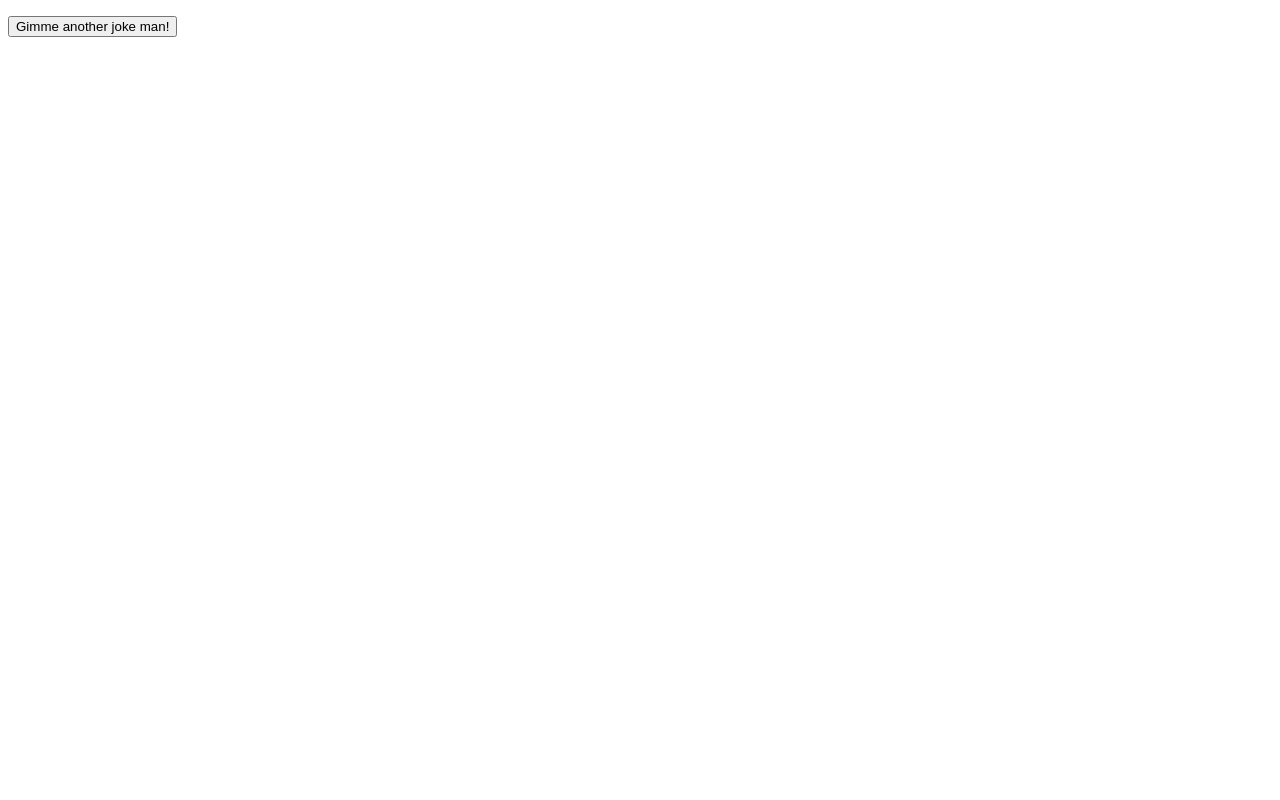
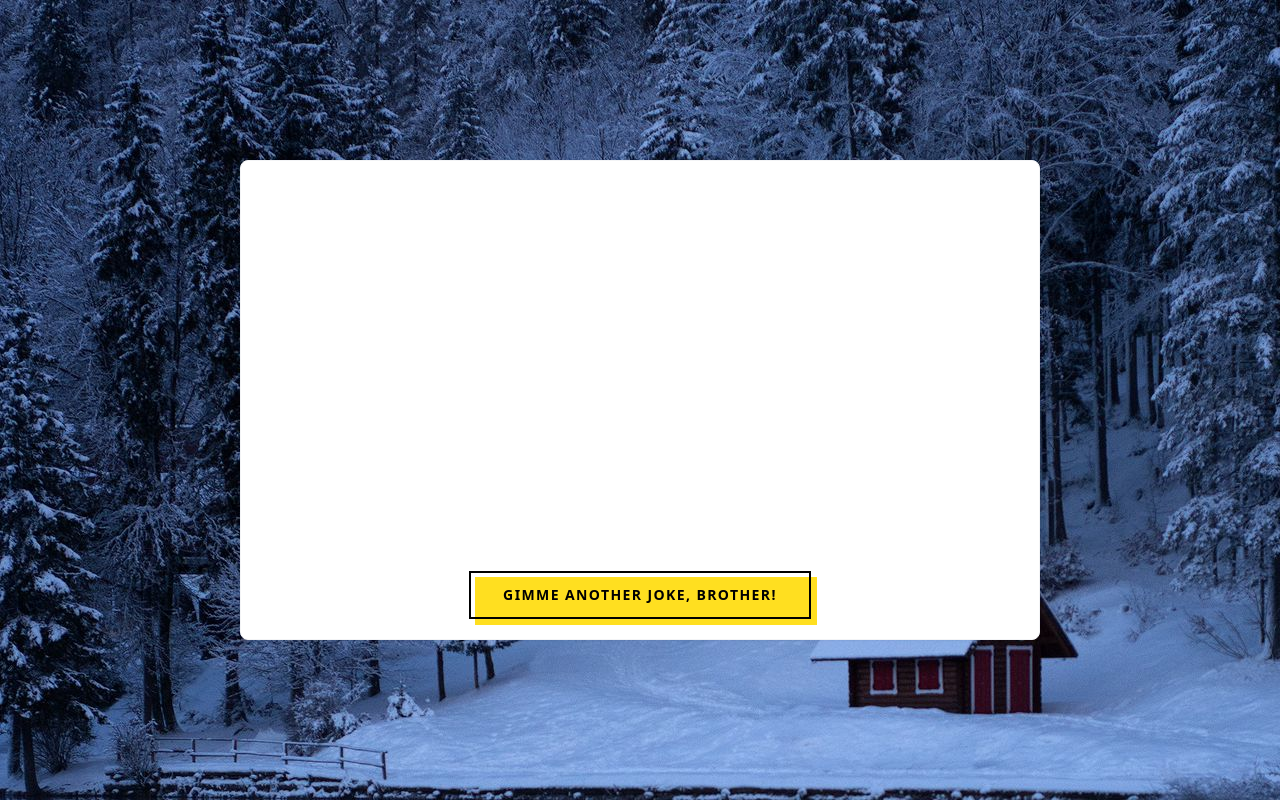
Before and after one commit to isaacmg-bit/Sprint_4, a website built with Vite: page index.html in a window 1280 px wide. Built offline with nearby package versions, Linux system fonts and the light colour scheme; no server answers.

Commit message:
feat: added simple layout

```diff
--- a/index.html
+++ b/index.html
@@ -4,11 +4,47 @@
     <meta charset="UTF-8" />
     <meta name="viewport" content="width=device-width, initial-scale=1.0" />
     <title>Dad jokes</title>
+    <link href="./src/style.css" rel="stylesheet" />
   </head>
-  <body>
-    <p id="jokebox"></p>
-    <button type="button">Gimme another joke man!</button>
+  <body
+    class="h-screen flex flex-col items-center justify-center bg-[url('../assets/img/background.jpg')]"
+  >
+    <div
+      class="flex flex-col justify-between rounded-lg border border-gray-100 bg-white shadow-xs dark:border-gray-800 dark:bg-gray dark:shadow-gray-700/25 w-200 h-120"
+    >
+      <div class="p-4 sm:p-6">
+        <h3
+          class="text-lg font-medium text-gray-900 dark:text-white text-center mt-0"
+        >
+          <p id="jokebox"></p>
+        </h3>
 
+        <p
+          class="mt-2 line-clamp-3 text-sm/relaxed text-gray-500 dark:text-gray-400"
+        ></p>
+      </div>
+      <div
+        class="self-center bg-[url('../assets/img/risitas.gif')] h-48 w-55 bg-contain bg-center hidden"
+        id="risitas"
+      >
+        .
+      </div>
+      <div class="self-center">
+        <a class="group relative inline-block mb-5">
+          <span
+            class="absolute inset-0 translate-x-1.5 translate-y-1.5 bg-yellow-300 transition-transform group-hover:translate-x-0 group-hover:translate-y-0"
+          ></span>
+
+          <span
+            id="button"
+            class="button cursor-pointer relative inline-block border-2 border-current px-8 py-3 text-sm font-bold tracking-widest text-black uppercase"
+          >
+            Gimme another joke, brother!
+          </span>
+        </a>
+      </div>
+    </div>
     <script type="module" src="./src/main.ts"></script>
+    <script type="module" src="./src/risitas.ts"></script>
   </body>
 </html>
--- a/package.json
+++ b/package.json
@@ -11,5 +11,9 @@
   "devDependencies": {
     "typescript": "~5.9.3",
     "vite": "^7.2.2"
+  },
+  "dependencies": {
+    "@tailwindcss/vite": "^4.1.17",
+    "tailwindcss": "^4.1.17"
   }
 }
--- a/src/main.ts
+++ b/src/main.ts
@@ -16,7 +16,7 @@ const getJoke = async (): Promise<AppResponse> => {
   // TS: async function converts return to promise, thats why we wrap it in promise now
   try {
     const jokeTextBox = document.querySelector<HTMLElement>("#jokebox"); // TS: We are expecting an Element, and seeing that we use textContent on it later, we are expecting an HTMLElement
-    const buttonElement = document.querySelector<HTMLButtonElement>("button");
+    const buttonElement = document.querySelector<HTMLButtonElement>("#button");
 
     if (!jokeTextBox) {
       throw new Error("The HTMLElement (p) does not exist!");
@@ -65,7 +65,7 @@ const getJoke = async (): Promise<AppResponse> => {
 
 getJoke().then((result) => console.log(result)); // getJoke gets called, and we use .then as it resturns a promise now, then we print the return on the console
 
-const button = document.querySelector<HTMLButtonElement>("button"); // if button is not null, when clicked, we call the function again (next joke)
+const button = document.querySelector<HTMLButtonElement>("#button"); // if button is not null, when clicked, we call the function again (next joke)
 button?.addEventListener("click", () => {
   getJoke().then((result) => console.log(result));
 });
--- /dev/null
+++ b/src/risitas.ts
@@ -0,0 +1,13 @@
+// ./src/main.ts  (compílalo a main.js o usa bundler)
+const button = document.getElementById("button");
+const gifDiv = document.getElementById("risitas");
+
+button?.addEventListener("click", () => {
+  if (!gifDiv) return;
+
+  gifDiv.classList.remove("hidden");
+
+  setTimeout(() => {
+    gifDiv.classList.add("hidden");
+  }, 2200);
+});
--- /dev/null
+++ b/src/style.css
@@ -0,0 +1,26 @@
+@import "tailwindcss";
+
+@theme {
+  --breakpoint-md: 768px;
+  --breakpoint-xxl: 1440px;
+
+  --color-primary: #5368df;
+  --color-primary2: #242946;
+  --color-secondary: #fa5757;
+  --color-dark: #242a45;
+  --color-gray: #9194a1;
+  --color-light-gray: #f7f7f7;
+  --color-white: #ffffff;
+  --color-shadow: rgba(128, 128, 128, 0.199);
+
+  --font-rubik: "Rubik", sans-serif;
+
+  --text-h1: 1.5rem;
+  --text-h2: 1.9rem;
+  --text-p: 0.95rem;
+  --text-p-desktop: 1.1rem;
+  --text-h1-desktop: 2rem;
+  --text-h2-desktop: 3rem;
+
+  --shadow-base: 0 0.625rem 0.938rem 0 rgba(128, 128, 128, 0.199);
+}
--- /dev/null
+++ b/vite.config.ts
@@ -0,0 +1,6 @@
+import { defineConfig } from "vite";
+import tailwindcss from "@tailwindcss/vite";
+
+export default defineConfig({
+  plugins: [tailwindcss()],
+});
```
Also changed, not shown: assets/img/background.jpg (added), 2 other files.
